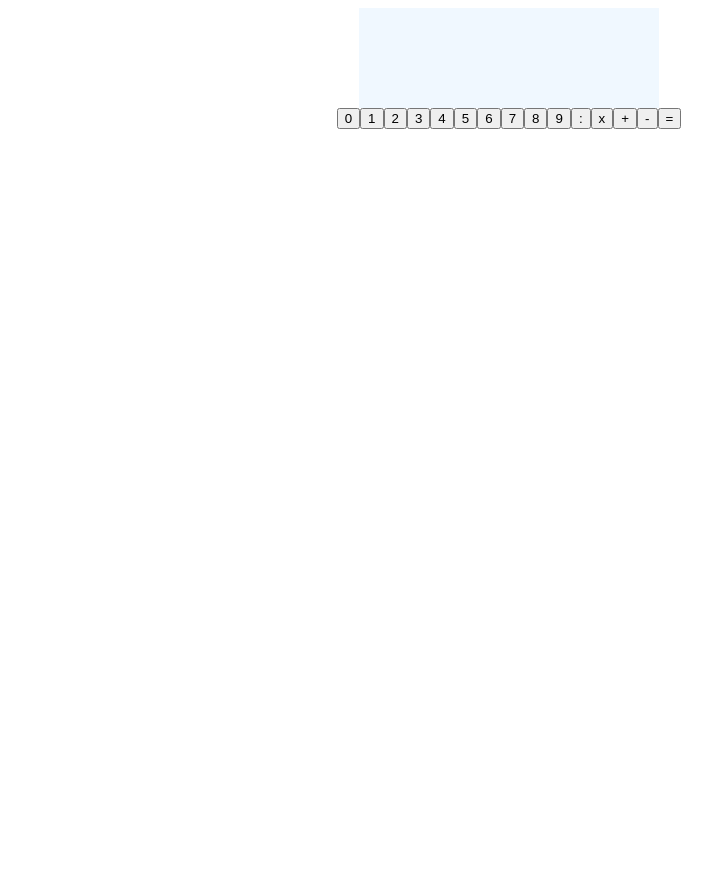
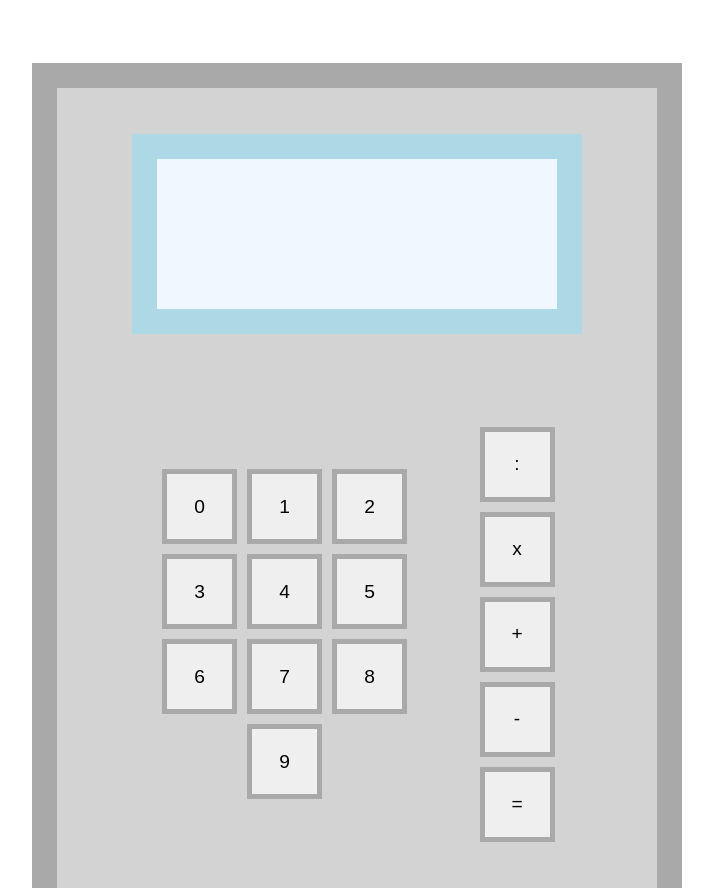
Before and after one commit to SsWwRr/calculator, a plain HTML site: page index.html in a window 1280 px wide. Shown: the top 888 px of the page, without its empty margins (131-844 px from the left). Before the commit the page ends 800 px from the top, so only its background shows below. Drawn offline with Linux system fonts and the light colour scheme.

Commit message:
More or less finished the calculator design

```diff
--- a/index.html
+++ b/index.html
@@ -11,7 +11,10 @@
                 <div id="resultContainer">
                     <div id="result"></div>
                 </div>
-                <div id="buttonContainer"></div>
+                <div id="buttonContainer">
+                    <div id="numberContainer"></div>
+                    <div id="signContainer"></div>
+                </div>
             </div>
 
         </div>
--- a/script.js
+++ b/script.js
@@ -1,6 +1,7 @@
 let numbers = 9;
-let buttonContainer = document.getElementById("buttonContainer")
+let numberContainer = document.getElementById("numberContainer")
 let result = document.getElementById("result")
+let signContainer = document.getElementById("signContainer")
 
 
 //create a button for every possible number
@@ -14,7 +15,7 @@ for(let i = 0; i <= numbers;i++){
     //append each number to a button
     number.append(numberName)
     //append each button to the container
-    buttonContainer.append(number)
+    numberContainer.append(number)
 }
 createAbutton(":")
 createAbutton("x")
@@ -39,5 +40,5 @@ function createAbutton(name){
     //append a name to a button
     bttn.append(bttnName)
     //append  button to the container
-    buttonContainer.append(bttn)
+    signContainer.append(bttn)
 }
--- a/style.css
+++ b/style.css
@@ -3,25 +3,66 @@ body{
     align-items: center;
     justify-content: center;
     flex-direction: column;
+    height: 960px;
+    width: 960px;
 }
 #calculatorContainer{
     display: flex;
     align-items: center;
-    justify-content: center;
+    justify-content: space-around;
     flex-direction: column;
+    border: 25px darkgray solid;
 
 }
+#mainContainer{
+    display: flex;
+    align-items: center;
+    justify-self: center;
+}
 #resultContainer{
-    width: 300px;
-    height: 100px;
+    width: 400px;
+    height: 150px;
     background-color: aliceblue;
     display: flex;
     justify-content: end;
     align-items: center;
+    border: 25px   lightblue solid;
 }
 #result{
     display: flex;
     justify-content: end;
     align-items: center;
     margin-right: 25px;
+
 }
+#buttonContainer{
+    display: flex;
+    justify-content: center;
+    align-items: center;
+}
+#signContainer{
+    display: flex;
+    flex-direction: column;
+    gap: 10px;
+    margin-left: 70px;
+}
+#numberContainer{
+    display: flex;
+    flex-wrap: wrap;
+    justify-content: center;
+    align-items: center;
+    width: 250px;
+    gap: 10px;
+
+}
+#calculatorContainer{
+    height: 800px;
+    width: 600px;
+    background-color: lightgrey;
+}
+.button{
+    width: 75px;
+    height: 75px;
+    border: 5px darkgray solid;
+    font-size: larger;
+}
```
